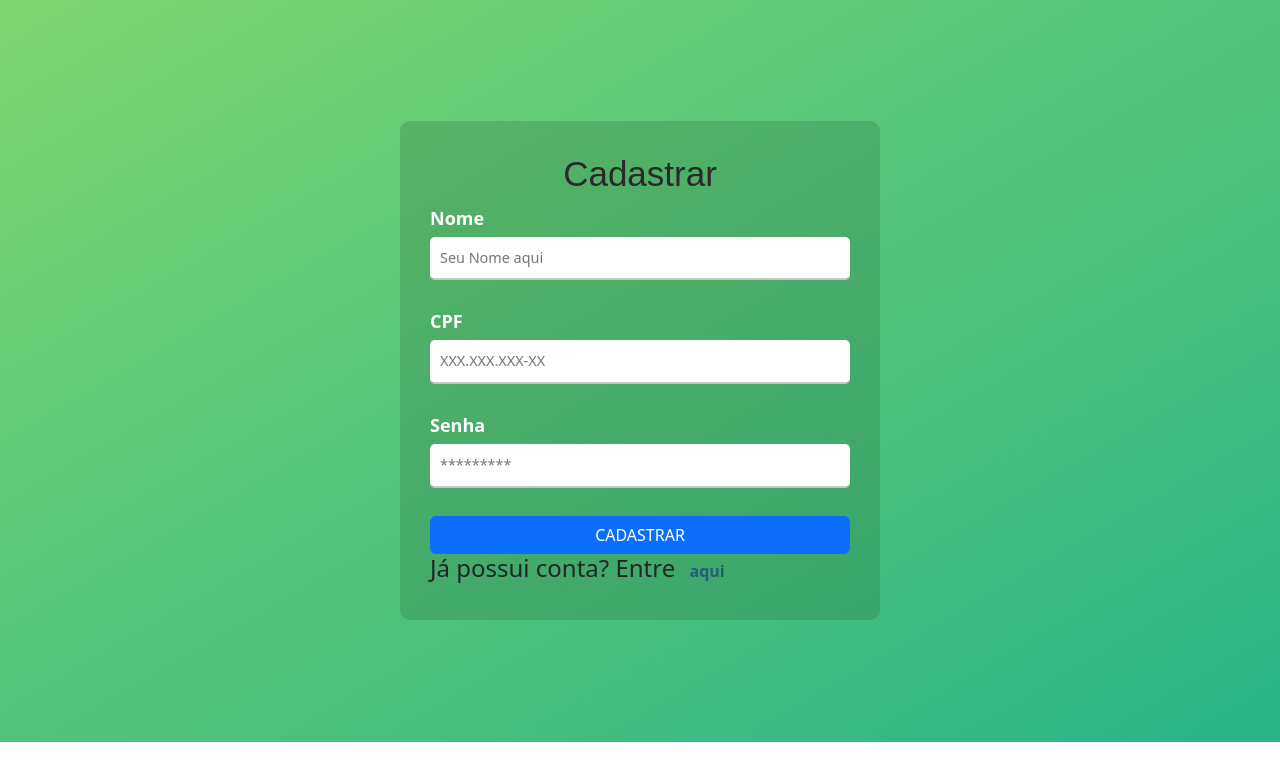
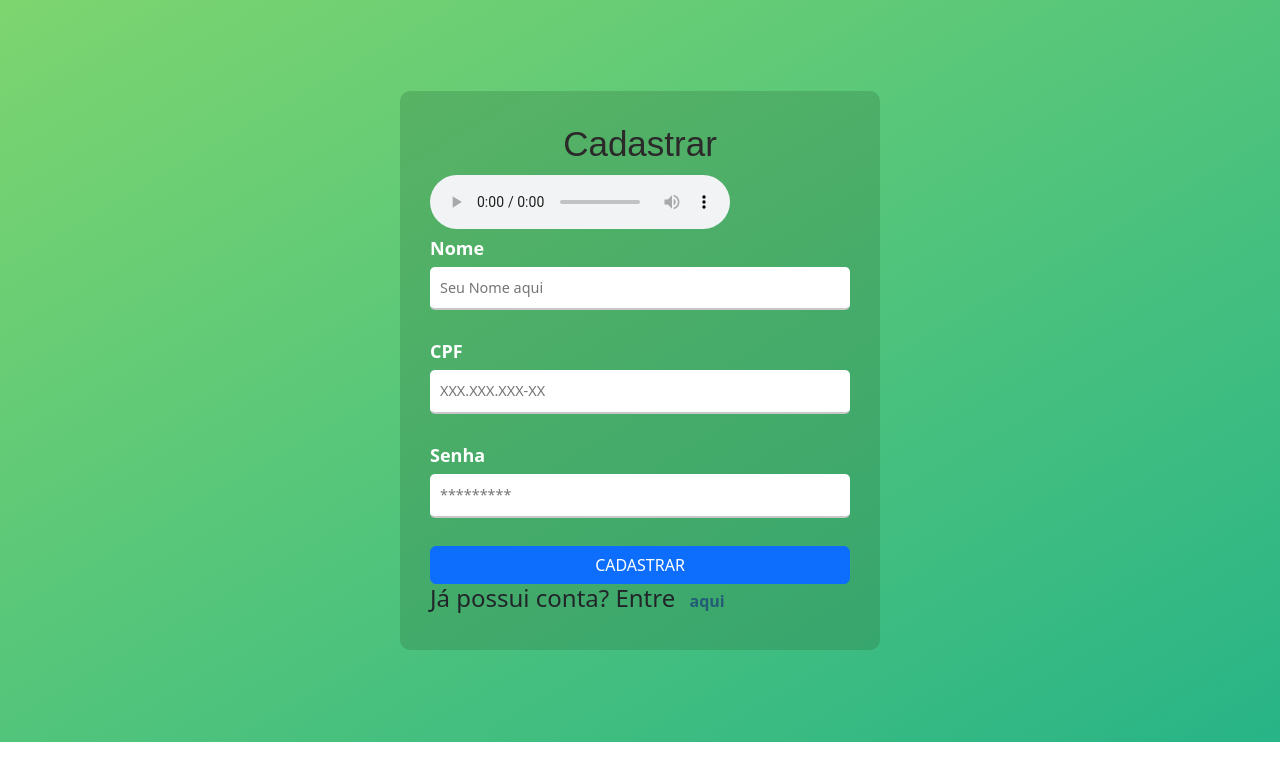
Before and after one commit to MauriMenezes/Alfa, a React (Create React App) app: page /register in a window 1280 px wide. Shown: the top 780 px of the page. Built offline with nearby package versions, Linux system fonts and the light colour scheme.

Commit message:
feat: Audio  descrição

```diff
--- a/src/pages/loginPage/index.jsx
+++ b/src/pages/loginPage/index.jsx
@@ -32,6 +32,8 @@ const Login = () => {
         <form className="form" onSubmit={handleSubmit}>
 
           <div className="field">
+            <audio src="assets/audio/objetivo.mpeg" controls></audio>
+
             <label>CPF</label>
 
             <input type={"email"}
--- a/src/pages/registerPage/index.jsx
+++ b/src/pages/registerPage/index.jsx
@@ -55,6 +55,8 @@ const Register = () => {
 
 
           <div className="field">
+            <audio src="assets/audio/objetivo.mpeg" controls></audio>
+
             <label>Nome</label>
             <input type={"text"}
               name="name"
```
